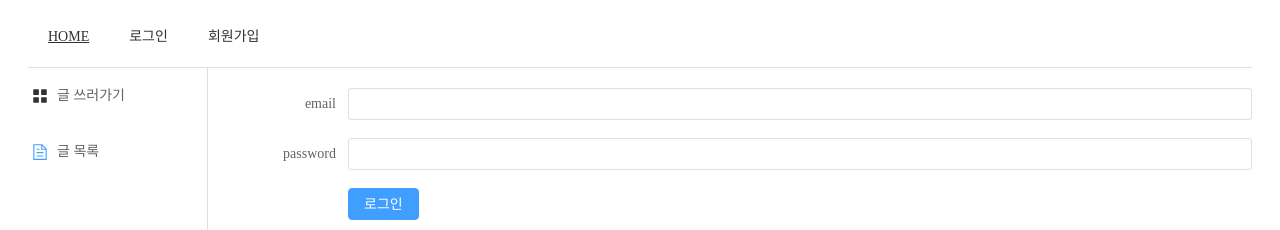
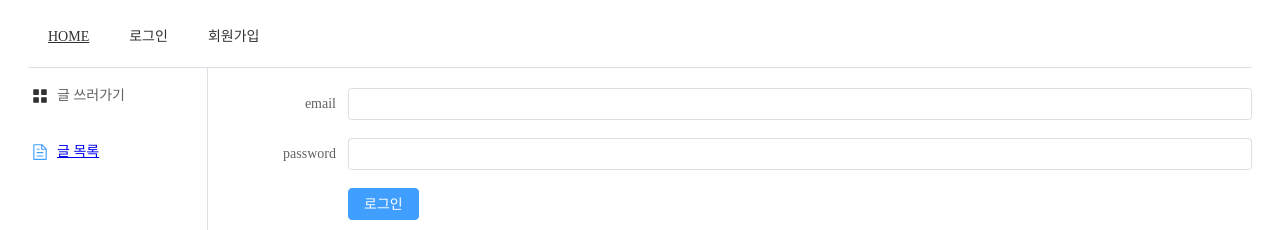
Before and after one commit to Park-Kwanwoo/weather-community, a Vue app in the folder front/: page /login in a window 1280 px wide. Shown: the top 230 px of the page. Built offline with nearby package versions, Linux system fonts and the light colour scheme; a web font is replaced by a local one.

Commit message:
글 목록 링크 변경

```diff
--- a/front/src/components/Sidebar.vue
+++ b/front/src/components/Sidebar.vue
@@ -8,7 +8,7 @@
     </el-menu-item>
     <el-menu-item index="2">
       <el-icon><document /></el-icon>
-      <el-link @click="posts">글 목록</el-link>
+      <el-link><router-link :to="{name: 'posts'}">글 목록</router-link></el-link>
     </el-menu-item>
     <el-sub-menu v-if="getIsAuth" index="3">
       <template #title>
```
